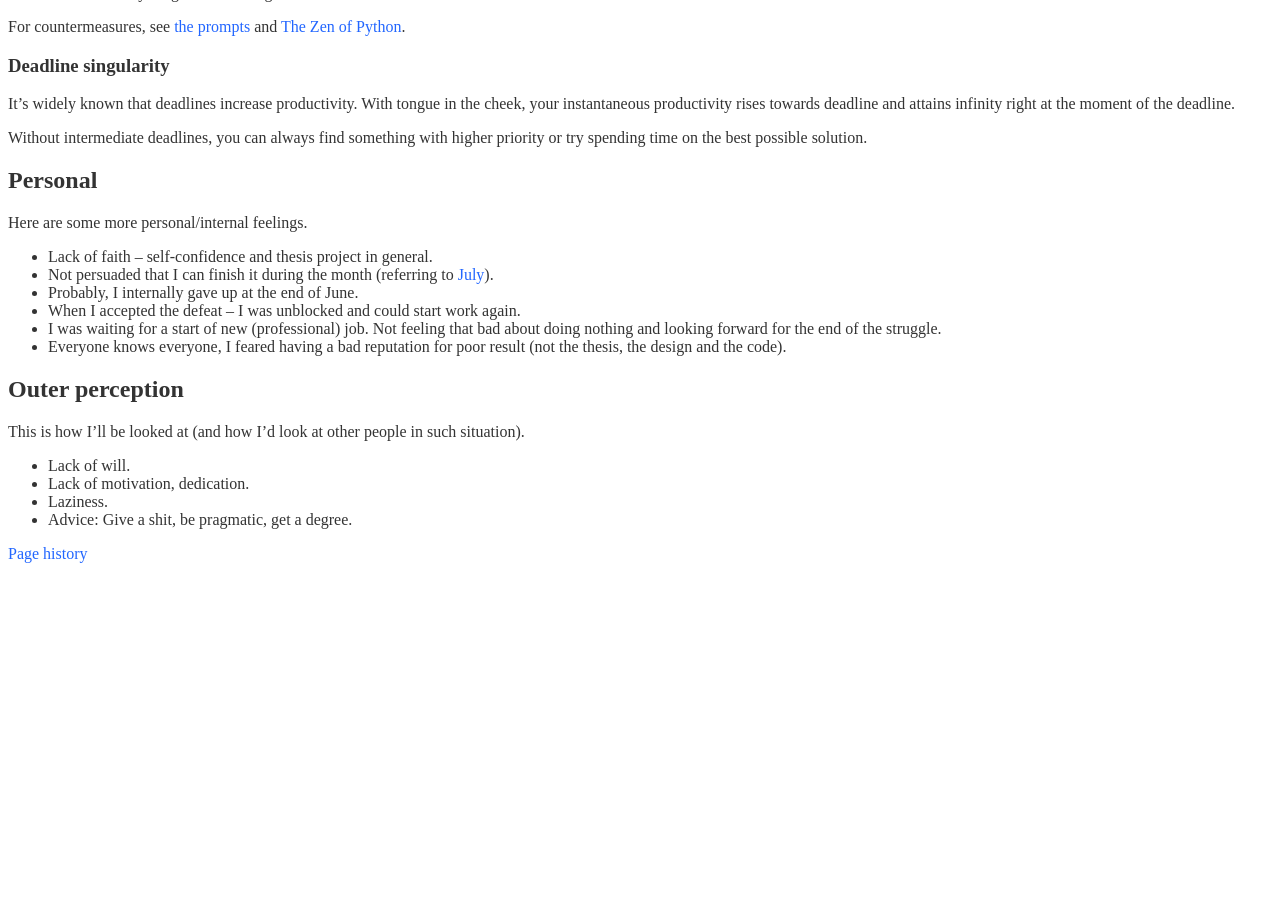
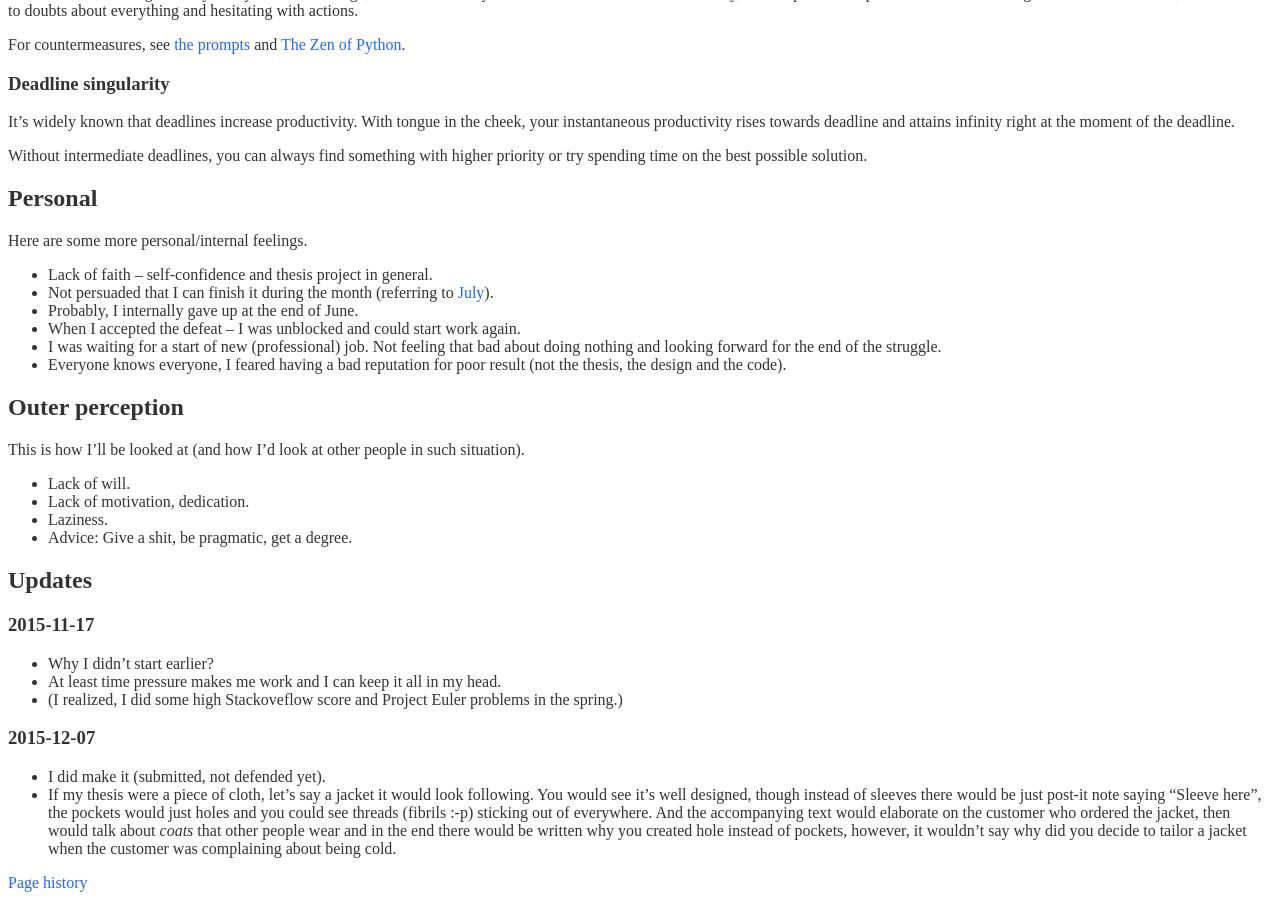
Before and after one commit to Werkov/Werkov.github.io, a Jekyll site: the page built from _posts/2015-10-11-thesis-fail.md, in a window 1280 px wide and 900 px high, scrolled down 1572 px. Built offline with Jekyll 4.4.1, drawn with Linux system fonts in a browser that asks for light colours; before the commit the page ends 2143 px from its top, so only the background shows below that; some of the changed text lies outside the part shown.

Commit message:
Thesis updates

```diff
--- a/_posts/2015-10-11-thesis-fail.md
+++ b/_posts/2015-10-11-thesis-fail.md
@@ -24,6 +24,7 @@ At least my future self can learn.
     research and its effect on design
   * 2015 Jul -- the month I could finish if I fought, but I failed instead (and
     this text should analyze and rationalize reasons for that)
+  * See [Updates](#updates) section for details.
 
 
 The following text is divided into three parts:
@@ -155,3 +156,25 @@ situation).
   * Lack of motivation, dedication.
   * Laziness.
   * Advice: Give a shit, be pragmatic, get a degree.
+
+## Updates
+
+### 2015-11-17
+
+  * Why I didn't start earlier?
+  * At least time pressure makes me work and I can keep it all in my head.
+  * (I realized, I did some high Stackoveflow score and Project Euler problems
+    in the spring.)
+
+### 2015-12-07
+
+  * I did make it (submitted, not defended yet).
+  * If my thesis were a piece of cloth, let's say a jacket it would look following.
+    You would see it's well designed, though instead of sleeves there would be
+    just post-it note saying "Sleeve here", the pockets would just holes and
+    you could see threads (fibrils :-p) sticking out of everywhere.
+    And the accompanying text would elaborate on the customer who ordered the
+    jacket, then would talk about *coats* that other people wear and in the end
+    there would be written why you created hole instead of pockets, however, it
+    wouldn't say why did you decide to tailor a jacket when the customer was
+    complaining about being cold.
```
